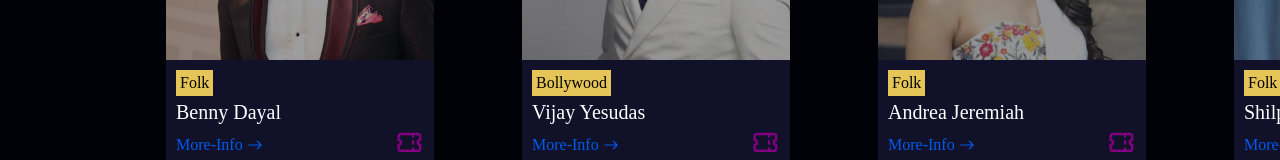
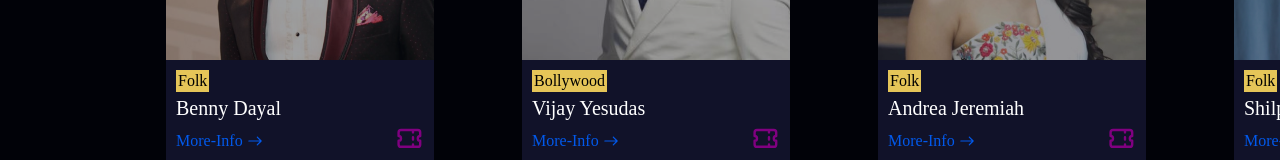
Before and after one commit to Adw8/HomeJam-SPA, a React (Create React App) app: page / in a window 1280 px wide. Shown: the part 1310-1470 px from the top of the page. Built offline with nearby package versions, Linux system fonts and the light colour scheme.

Commit message:
Added hover pointer

```diff
--- a/src/App.css
+++ b/src/App.css
@@ -145,7 +145,8 @@ body {
 .tag{
   background-color: #E5C558;
   width: fit-content;
-  padding: 4px;
+  padding: 2px;
+  cursor: pointer;
 }
 .name{
   font-family: 'Libre Baskerville';
@@ -193,6 +194,7 @@ display: flex;
 align-items: center;
 
 color: #0259EB;
+cursor: pointer;
 
 
 /* Inside auto layout */
@@ -214,6 +216,7 @@ flex-grow: 0;
 .ticket-logo{
   margin-right: 0px !important;
   margin-left: auto !important;
+  cursor: pointer;
 }
 .header{
 
@@ -247,6 +250,7 @@ margin-right: 0px !important;
 margin-left: auto !important;
 
 color: #E5C558;
+cursor: pointer;
 
 
 /* Inside auto layout */
```
